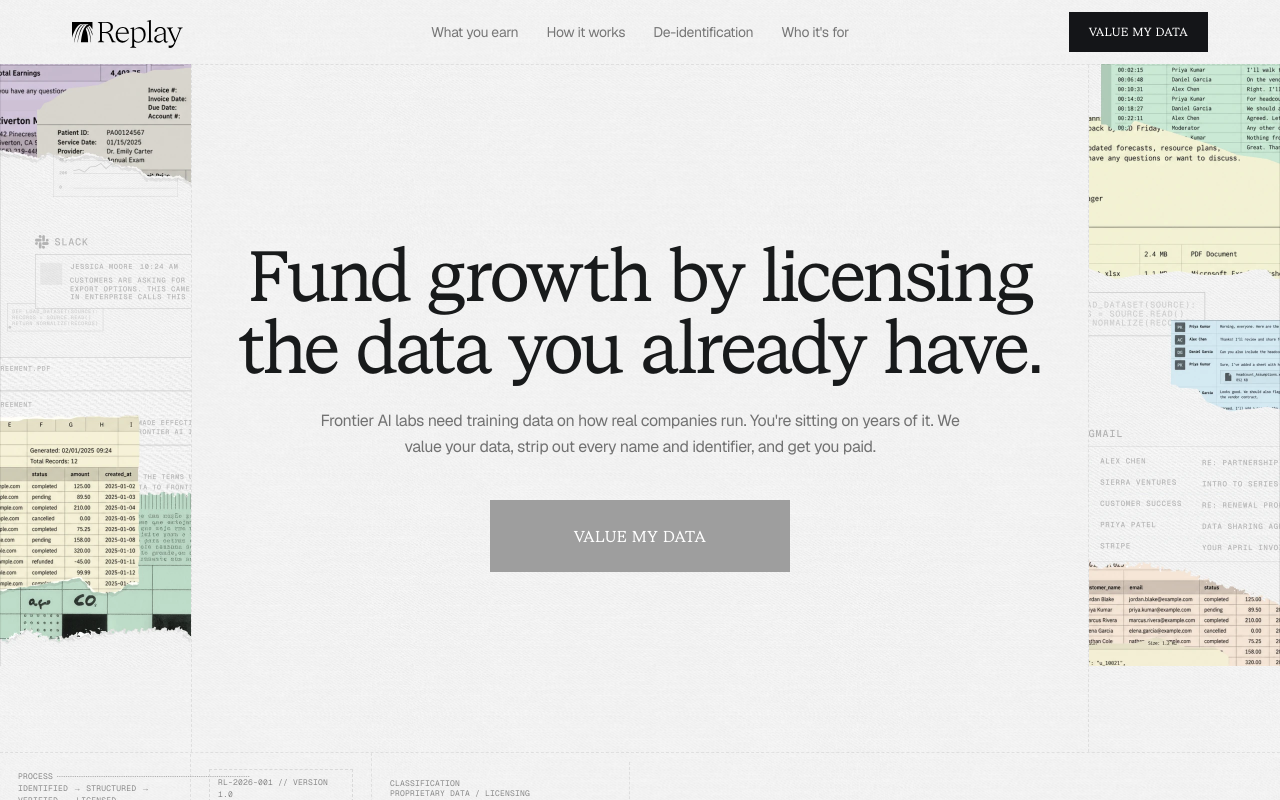
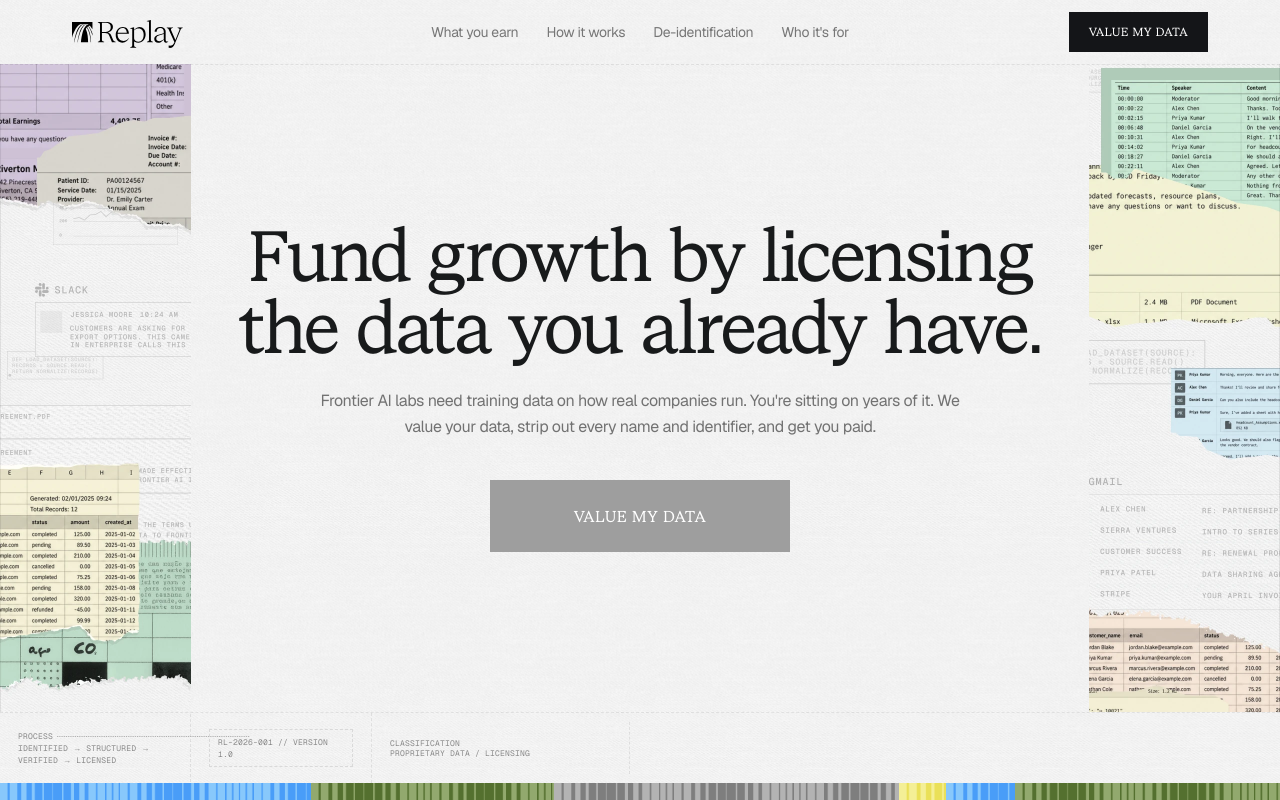
Before and after one commit to PIXELUPLABS/sunsethq, a Next.js app: page / in a window 1280 px wide. Shown: the top 800 px of the page. Built offline with nearby package versions, Linux system fonts and the light colour scheme; no server answers; grey boxes are pictures that could not be loaded; a web font is replaced by a local one.

Commit message:
changes for the hero section images

```diff
--- a/modules/landing/components/hero-section.tsx
+++ b/modules/landing/components/hero-section.tsx
@@ -21,7 +21,7 @@
         </div>
 
         {/* pt on mobile clears the 64px fixed header plus the design's own 44px. */}
-        <div className="flex w-full flex-col items-center gap-7 border-dashed border-black/8 px-6 pt-[108px] pb-6 lg:w-[898px] lg:shrink-0 lg:gap-10 lg:border-x lg:px-0 lg:pt-[240px] lg:pb-[180px]">
+        <div className="flex w-full flex-col items-center gap-7 border-dashed border-black/8 px-6 pt-[108px] pb-6 lg:w-[898px] lg:shrink-0 lg:gap-10 lg:px-0 lg:pt-[220px] lg:pb-[160px]">
           <div className="flex max-w-[840px] flex-col items-center gap-3 text-center lg:gap-6">
             <h1 className="font-serif text-[42px] leading-[1.035] tracking-[-1.75px] text-[#181a1b] sm:text-[56px] sm:leading-none sm:tracking-tight lg:text-[72px] lg:tracking-[-2.88px]">
               Fund growth by licensing the data you already have.
--- a/modules/landing/components/hero-side-pattern-left.tsx
+++ b/modules/landing/components/hero-side-pattern-left.tsx
@@ -9,8 +9,9 @@
         alt=""
         width={270}
         height={666}
-        className="pointer-events-none absolute top-0 left-0 h-auto w-[270px] max-w-none"
+        className="pointer-events-none absolute top-12 left-0 h-auto w-[270px] max-w-none"
       />
+      <div className="pointer-events-none absolute top-0 left-[270px] h-full border-r border-dashed border-black/8" />
     </div>
   );
 }
--- a/modules/landing/components/hero-side-pattern-right.tsx
+++ b/modules/landing/components/hero-side-pattern-right.tsx
@@ -9,7 +9,7 @@
         alt=""
         width={272}
         height={666}
-        className="pointer-events-none absolute top-0 right-0 h-auto w-[272px] max-w-none"
+        className="pointer-events-none absolute top-12 right-0 h-auto w-[272px] max-w-none"
       />
     </div>
   );
```
